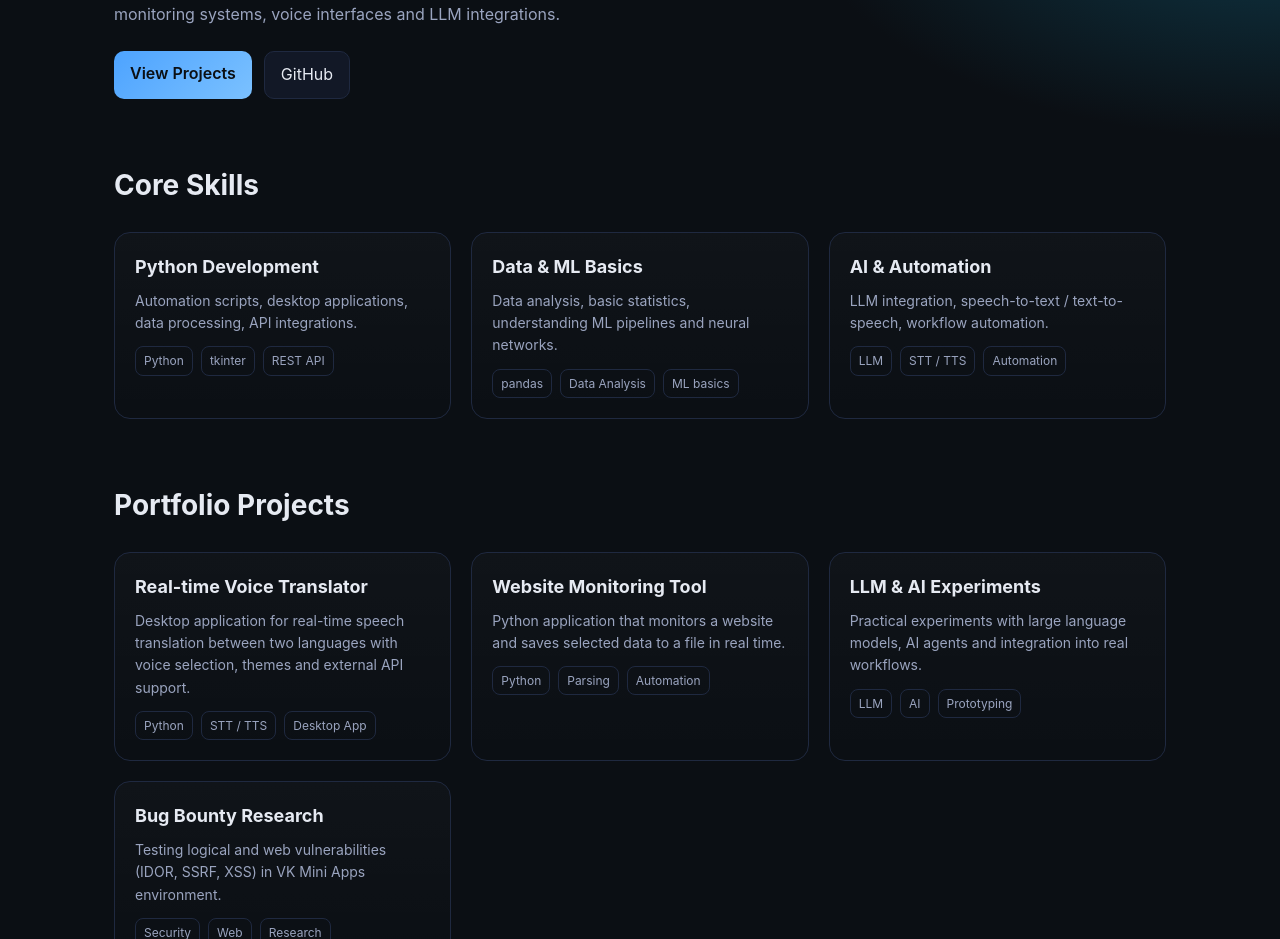
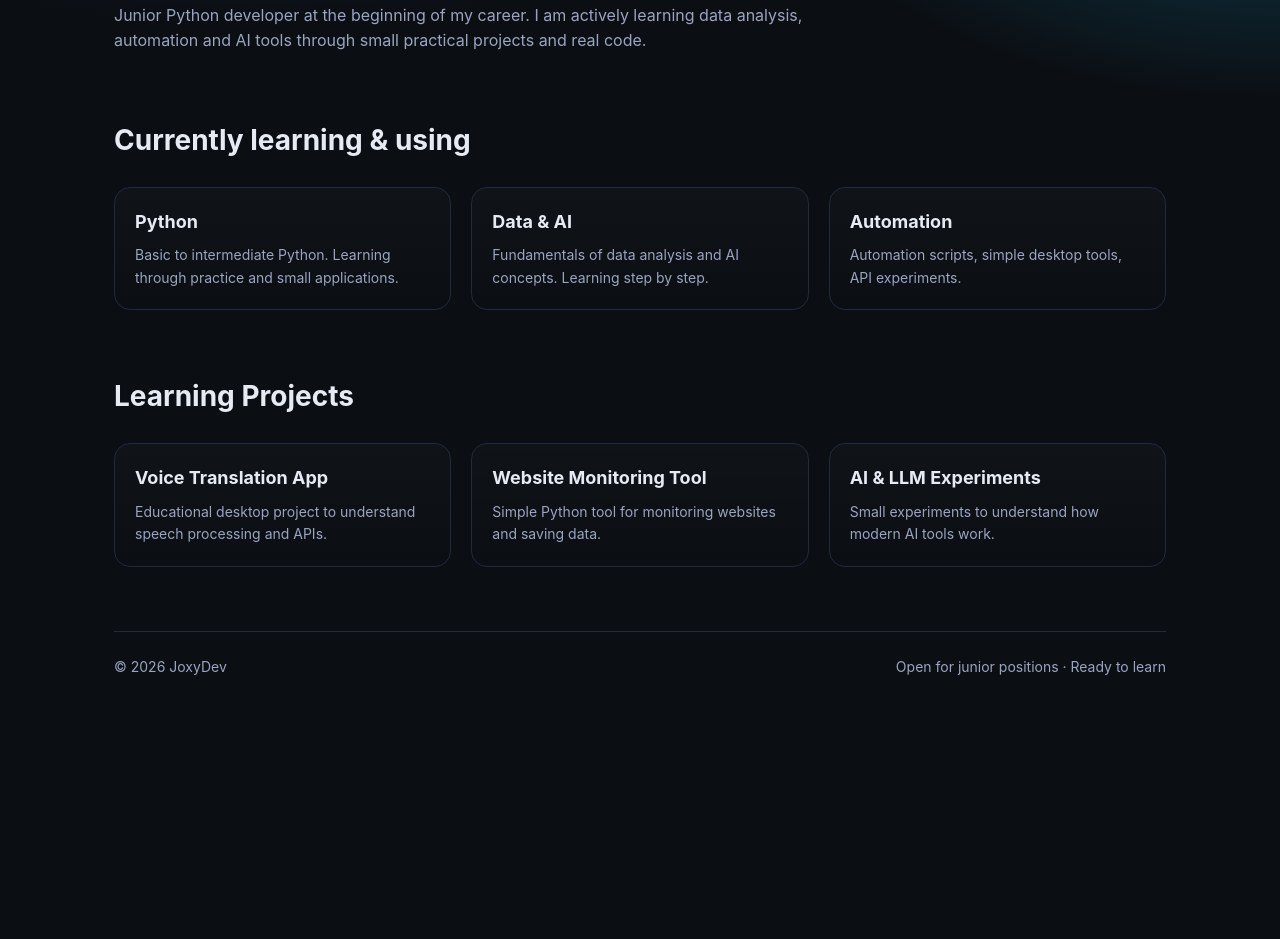
Before and after one commit to joxydev/joxydev.github.io, a plain HTML site: page index.html in a window 1280 px wide. Shown: the part 237-1176 px from the top of the page. After the commit the page ends 963 px from the top, so only its background shows below. Drawn offline with Linux system fonts and the light colour scheme.

Commit message:
Revise portfolio content and implement language switch
Updated portfolio details and added language switch functionality.

```diff
--- a/index.html
+++ b/index.html
@@ -3,8 +3,8 @@
 <head>
   <meta charset="UTF-8" />
   <meta name="viewport" content="width=device-width, initial-scale=1.0" />
-  <title>JoxyDev — Portfolio</title>
-  <meta name="description" content="JoxyDev — Junior Data Scientist & Python Developer. AI, automation, data, desktop apps." />
+  <title>JoxyDev — Junior Portfolio</title>
+  <meta name="description" content="JoxyDev — Junior Python Developer learning Data & AI. Portfolio." />
   <style>
     :root {
       --bg: #0b0f14;
@@ -24,28 +24,26 @@
       min-height: 100vh;
       line-height: 1.6;
     }
+    .container { max-width: 1100px; margin: 0 auto; padding: 48px 24px; }
     a { color: var(--accent); text-decoration: none; }
-    a:hover { text-decoration: underline; }
+    header { margin-bottom: 64px; }
 
-    .container { max-width: 1100px; margin: 0 auto; padding: 48px 24px; }
-
-    header {
-      display: grid;
-      grid-template-columns: 1fr auto;
-      gap: 24px;
-      align-items: center;
-      margin-bottom: 64px;
+    .lang-switch {
+      display: flex;
+      gap: 8px;
+      justify-content: flex-end;
+      margin-bottom: 24px;
     }
-
-    .hero h1 {
-      font-size: clamp(32px, 5vw, 48px);
-      font-weight: 700;
-      margin-bottom: 12px;
+    .lang-btn {
+      padding: 6px 10px;
+      border-radius: 8px;
+      border: 1px solid var(--border);
+      background: var(--card);
+      color: var(--muted);
+      cursor: pointer;
+      font-size: 12px;
     }
-    .hero p {
-      color: var(--muted);
-      max-width: 640px;
-    }
+    .lang-btn.active { color: var(--accent); border-color: var(--accent); }
 
     .badge {
       display: inline-block;
@@ -58,65 +56,24 @@
       margin-bottom: 16px;
     }
 
-    .cta {
-      display: flex;
-      gap: 12px;
-      margin-top: 24px;
-      flex-wrap: wrap;
-    }
-
-    .btn {
-      padding: 10px 16px;
-      border-radius: 10px;
-      border: 1px solid var(--border);
-      background: var(--card);
-      color: var(--text);
-      cursor: pointer;
-      transition: transform .15s ease, box-shadow .15s ease;
-    }
-    .btn.primary {
-      background: linear-gradient(135deg, #4da3ff, #7bc1ff);
-      color: #0b0f14;
-      border: none;
-      font-weight: 600;
-    }
-    .btn:hover { transform: translateY(-1px); box-shadow: 0 6px 20px rgba(0,0,0,.25); }
+    h1 { font-size: clamp(32px, 5vw, 48px); margin-bottom: 12px; }
+    h2 { font-size: 28px; margin-bottom: 24px; }
+    p { color: var(--muted); max-width: 720px; }
 
     section { margin-bottom: 64px; }
-    section h2 {
-      font-size: 28px;
-      margin-bottom: 24px;
-    }
-
     .grid {
       display: grid;
       grid-template-columns: repeat(auto-fit, minmax(260px, 1fr));
       gap: 20px;
     }
-
     .card {
       background: linear-gradient(180deg, rgba(255,255,255,0.02), rgba(255,255,255,0.0));
       border: 1px solid var(--border);
       border-radius: 16px;
       padding: 20px;
     }
-
     .card h3 { margin-bottom: 8px; font-size: 18px; }
-    .card p { color: var(--muted); font-size: 14px; }
-
-    .stack {
-      display: flex;
-      flex-wrap: wrap;
-      gap: 8px;
-      margin-top: 12px;
-    }
-    .tag {
-      font-size: 12px;
-      padding: 4px 8px;
-      border-radius: 8px;
-      border: 1px solid var(--border);
-      color: var(--muted);
-    }
+    .card p { font-size: 14px; }
 
     footer {
       border-top: 1px solid var(--border);
@@ -128,127 +85,114 @@
       flex-wrap: wrap;
       gap: 12px;
     }
-
-    @media (max-width: 720px) {
-      header { grid-template-columns: 1fr; }
-    }
   </style>
 </head>
 <body>
 <div class="container">
 
+  <div class="lang-switch">
+    <button class="lang-btn active" data-lang="en">EN</button>
+    <button class="lang-btn" data-lang="ru">RU</button>
+    <button class="lang-btn" data-lang="ro">RO</button>
+  </div>
+
   <header>
-      <div class="hero">
-        <span class="badge">Junior • Python • AI • Data</span>
+    <span class="badge" data-i18n="badge"></span>
     <h1>JoxyDev</h1>
-        <p>
-          Junior Data Scientist & Python Developer. I build automation tools, data-driven applications
-          and AI-powered solutions. Focused on practical projects: desktop apps, monitoring systems,
-          voice interfaces and LLM integrations.
-        </p>
-        <div class="cta">
-          <a class="btn primary" href="#projects">View Projects</a>
-          <a class="btn" href="https://github.com/" target="_blank">GitHub</a>
-        </div>
-      </div>
+    <p data-i18n="intro"></p>
   </header>
 
-    <section id="skills">
-      <h2>Core Skills</h2>
+  <section>
+    <h2 data-i18n="skills_title"></h2>
     <div class="grid">
-        <div class="card">
-          <h3>Python Development</h3>
-          <p>Automation scripts, desktop applications, data processing, API integrations.</p>
-          <div class="stack">
-            <span class="tag">Python</span>
-            <span class="tag">tkinter</span>
-            <span class="tag">REST API</span>
-          </div>
-        </div>
-        <div class="card">
-          <h3>Data & ML Basics</h3>
-          <p>Data analysis, basic statistics, understanding ML pipelines and neural networks.</p>
-          <div class="stack">
-            <span class="tag">pandas</span>
-            <span class="tag">Data Analysis</span>
-            <span class="tag">ML basics</span>
-          </div>
-        </div>
-        <div class="card">
-          <h3>AI & Automation</h3>
-          <p>LLM integration, speech-to-text / text-to-speech, workflow automation.</p>
-          <div class="stack">
-            <span class="tag">LLM</span>
-            <span class="tag">STT / TTS</span>
-            <span class="tag">Automation</span>
-          </div>
-        </div>
+      <div class="card"><h3>Python</h3><p data-i18n="skill_python"></p></div>
+      <div class="card"><h3>Data & AI</h3><p data-i18n="skill_data"></p></div>
+      <div class="card"><h3>Automation</h3><p data-i18n="skill_auto"></p></div>
     </div>
   </section>
 
-    <section id="projects">
-      <h2>Portfolio Projects</h2>
+  <section>
+    <h2 data-i18n="projects_title"></h2>
     <div class="grid">
-        <div class="card">
-          <h3>Real-time Voice Translator</h3>
-          <p>
-            Desktop application for real-time speech translation between two languages
-            with voice selection, themes and external API support.
-          </p>
-          <div class="stack">
-            <span class="tag">Python</span>
-            <span class="tag">STT / TTS</span>
-            <span class="tag">Desktop App</span>
-          </div>
-        </div>
-        <div class="card">
-          <h3>Website Monitoring Tool</h3>
-          <p>
-            Python application that monitors a website and saves selected data
-            to a file in real time.
-          </p>
-          <div class="stack">
-            <span class="tag">Python</span>
-            <span class="tag">Parsing</span>
-            <span class="tag">Automation</span>
-          </div>
-        </div>
-        <div class="card">
-          <h3>LLM & AI Experiments</h3>
-          <p>
-            Practical experiments with large language models, AI agents and
-            integration into real workflows.
-          </p>
-          <div class="stack">
-            <span class="tag">LLM</span>
-            <span class="tag">AI</span>
-            <span class="tag">Prototyping</span>
-          </div>
-        </div>
-        <div class="card">
-          <h3>Bug Bounty Research</h3>
-          <p>
-            Testing logical and web vulnerabilities (IDOR, SSRF, XSS)
-            in VK Mini Apps environment.
-          </p>
-          <div class="stack">
-            <span class="tag">Security</span>
-            <span class="tag">Web</span>
-            <span class="tag">Research</span>
-          </div>
-        </div>
+      <div class="card"><h3 data-i18n="p1_title"></h3><p data-i18n="p1_desc"></p></div>
+      <div class="card"><h3 data-i18n="p2_title"></h3><p data-i18n="p2_desc"></p></div>
+      <div class="card"><h3 data-i18n="p3_title"></h3><p data-i18n="p3_desc"></p></div>
     </div>
   </section>
 
   <footer>
-      <div>
-        © 2026 JoxyDev
-      </div>
-      <div>
-        Open for remote work · Junior / Entry-level
-      </div>
+    <div>© 2026 JoxyDev</div>
+    <div data-i18n="footer"></div>
   </footer>
 
 </div>
+
+<script>
+const translations = {
+  en: {
+    badge: 'Junior · Learning · Open to Growth',
+    intro: 'Junior Python developer at the beginning of my career. I am actively learning data analysis, automation and AI tools through small practical projects and real code.',
+    skills_title: 'Currently learning & using',
+    skill_python: 'Basic to intermediate Python. Learning through practice and small applications.',
+    skill_data: 'Fundamentals of data analysis and AI concepts. Learning step by step.',
+    skill_auto: 'Automation scripts, simple desktop tools, API experiments.',
+    projects_title: 'Learning Projects',
+    p1_title: 'Voice Translation App',
+    p1_desc: 'Educational desktop project to understand speech processing and APIs.',
+    p2_title: 'Website Monitoring Tool',
+    p2_desc: 'Simple Python tool for monitoring websites and saving data.',
+    p3_title: 'AI & LLM Experiments',
+    p3_desc: 'Small experiments to understand how modern AI tools work.',
+    footer: 'Open for junior positions · Ready to learn'
+  },
+  ru: {
+    badge: 'Junior · Обучаюсь · Открыт к росту',
+    intro: 'Начинающий Python-разработчик. Активно изучаю анализ данных, автоматизацию и AI через практические проекты и работу с реальным кодом.',
+    skills_title: 'Изучаю и применяю',
+    skill_python: 'Python базовый–средний уровень. Обучение через практику.',
+    skill_data: 'Основы анализа данных и AI. Пошаговое изучение.',
+    skill_auto: 'Скрипты автоматизации, простые desktop-приложения.',
+    projects_title: 'Учебные проекты',
+    p1_title: 'Голосовой переводчик',
+    p1_desc: 'Учебное desktop-приложение для понимания работы с речью и API.',
+    p2_title: 'Мониторинг сайтов',
+    p2_desc: 'Простой Python-инструмент для мониторинга сайтов и сохранения данных.',
+    p3_title: 'Эксперименты с AI',
+    p3_desc: 'Небольшие эксперименты для понимания принципов работы AI.',
+    footer: 'Открыт для junior-позиций · Готов учиться'
+  },
+  ro: {
+    badge: 'Junior · Învățare · Deschis pentru creștere',
+    intro: 'Dezvoltator Python junior la început de carieră. Învăț analiza datelor, automatizarea și AI prin proiecte practice.',
+    skills_title: 'Învăț și folosesc',
+    skill_python: 'Python nivel de bază–mediu. Învățare prin practică.',
+    skill_data: 'Fundamente de analiză a datelor și AI.',
+    skill_auto: 'Scripturi de automatizare și aplicații simple.',
+    projects_title: 'Proiecte de învățare',
+    p1_title: 'Aplicație de traducere vocală',
+    p1_desc: 'Proiect educațional pentru înțelegerea procesării vocii.',
+    p2_title: 'Monitorizare site-uri',
+    p2_desc: 'Instrument simplu Python pentru monitorizarea site-urilor.',
+    p3_title: 'Experimente AI',
+    p3_desc: 'Experimente mici pentru a înțelege AI modern.',
+    footer: 'Deschis pentru poziții junior · Dornic să învăț'
+  }
+};
+
+function setLang(lang) {
+  document.querySelectorAll('[data-i18n]').forEach(el => {
+    el.textContent = translations[lang][el.dataset.i18n];
+  });
+  document.querySelectorAll('.lang-btn').forEach(b => b.classList.remove('active'));
+  document.querySelector(`.lang-btn[data-lang="${lang}"]`).classList.add('active');
+}
+
+// Event listeners (prevents undefined event.target)
+document.querySelectorAll('.lang-btn').forEach(btn => {
+  btn.addEventListener('click', () => setLang(btn.dataset.lang));
+});
+
+setLang('en');
+</script>
 </body>
 </html>
```
Lines whose indentation alone changed are shown as unchanged.
